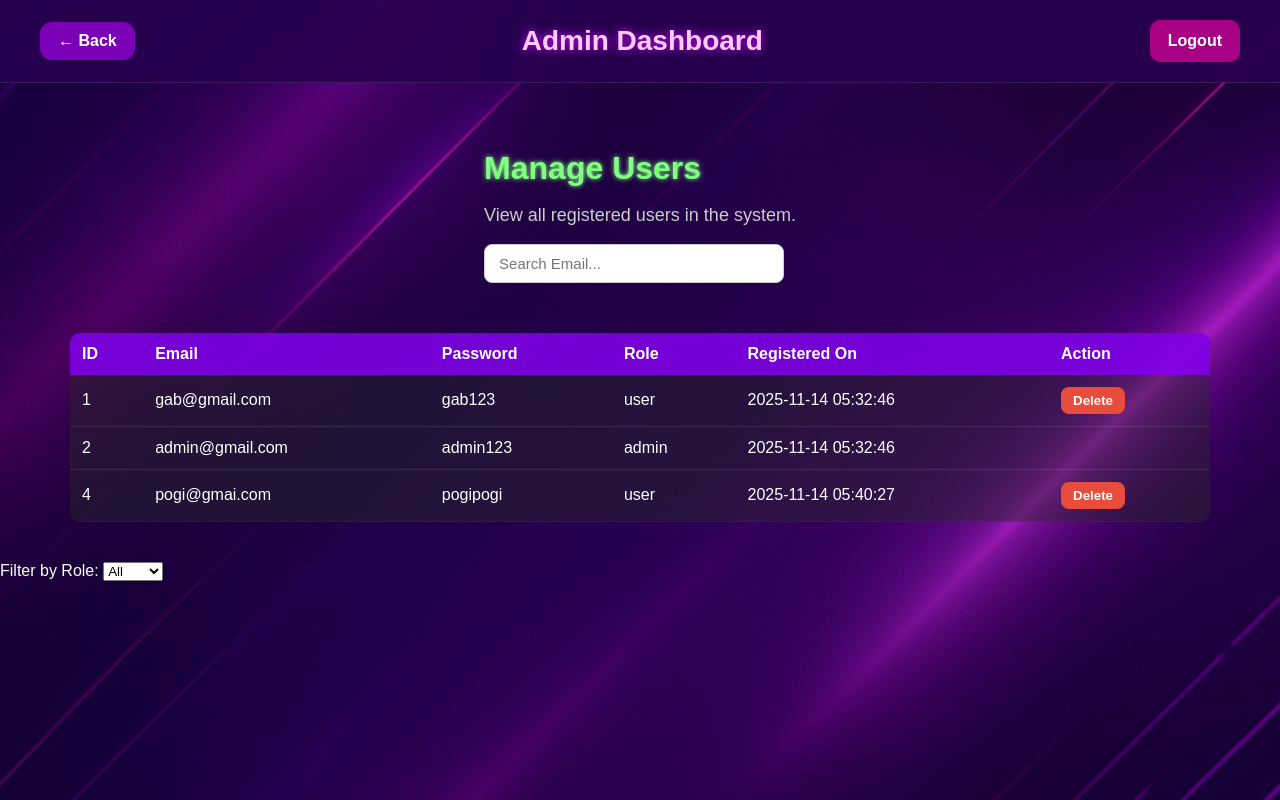
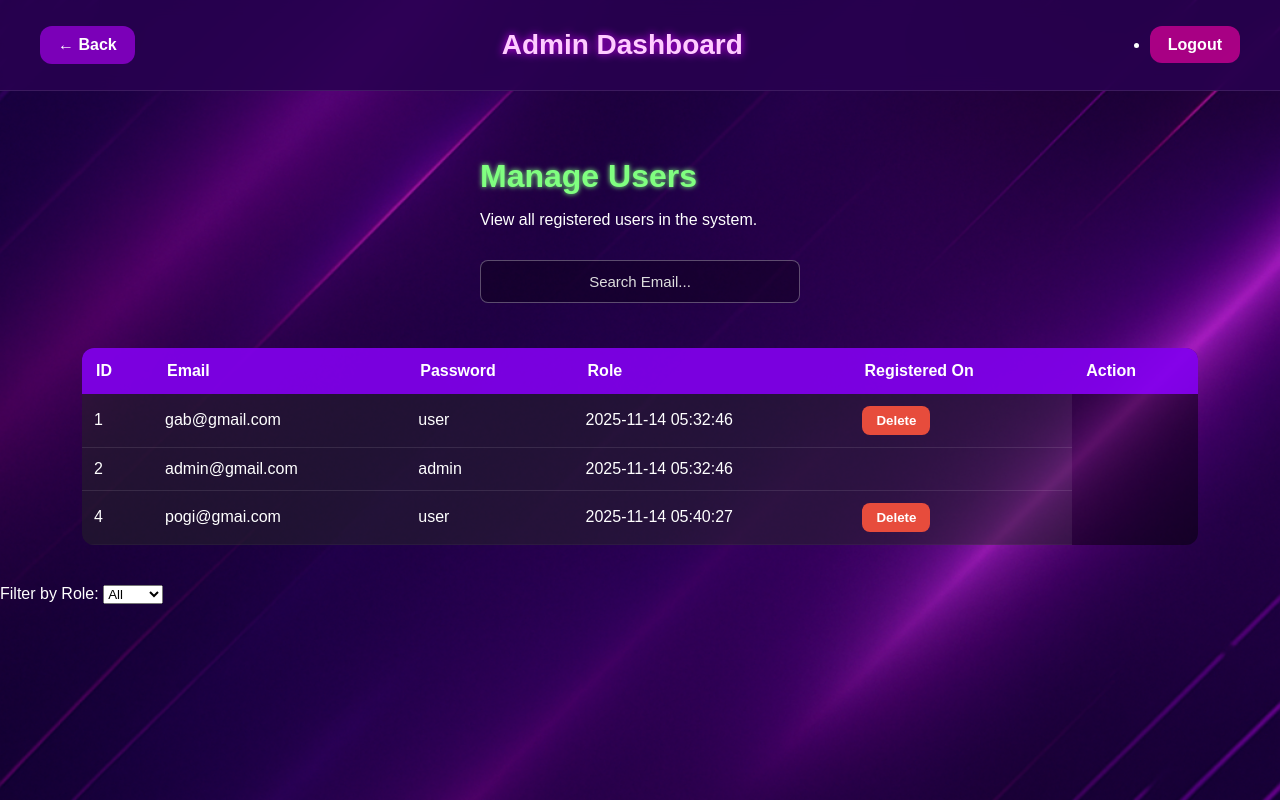
Before and after one commit to gheo08/sstcompany, a Flask app: page /admin/manage-users in a window 1280 px wide. Run offline with Flask 3, Linux system fonts and the light colour scheme; data comes from the database, SQL or seed files in the repository.

Commit message:
removepasswordaminuser,updatedashboard

```diff
--- a/app.py
+++ b/app.py
@@ -557,7 +557,7 @@ def manage_users():
 @app.route('/api/users')
 def api_users():
     conn = get_db_connection()
-    users = conn.execute("SELECT id, email, password, role, datetime(registered_on) as registered_on FROM users").fetchall()
+    users = conn.execute("SELECT id, email, role, datetime(registered_on) as registered_on FROM users").fetchall()
     conn.close()
     users_list = [dict(user) for user in users]
     return jsonify(users_list)
--- a/function/admin_users.js
+++ b/function/admin_users.js
@@ -45,7 +45,6 @@ document.addEventListener("DOMContentLoaded", () => {
             row.innerHTML = `
                 <td>${user.id}</td>
                 <td>${user.email}</td>
-                <td>${user.password}</td>
                 <td>${user.role}</td>
                 <td>${user.registered_on}</td>
                 <td>
--- a/static/admin_users.css
+++ b/static/admin_users.css
@@ -17,7 +17,7 @@ body {
     align-items: center;
     background: rgba(40, 0, 80, 0.85);
     padding: 20px 40px;
-    border-bottom: 1px solid rgba(255, 255, 255, 0.1);
+    border-bottom: 1px solid rgba(255,255,255,0.1);
     backdrop-filter: blur(8px);
     position: sticky;
     top: 0;
@@ -33,56 +33,45 @@ body {
     text-align: center;
 }
 
-/* Header Buttons */
-.back-btn, .logout-btn, .add-btn-header {
+.back-btn,
+.logout-btn {
     padding: 10px 18px;
     border-radius: 12px;
     font-weight: bold;
     color: #fff;
     text-decoration: none;
     cursor: pointer;
-    transition: all 0.3s ease;
-    white-space: nowrap;
-}
-.back-btn { background: rgba(180,0,255,0.6); }
-.back-btn:hover { background: rgba(212,0,255,0.8); transform: translateY(-2px); }
-
-.logout-btn { background: rgba(255,0,170,0.6); }
-.logout-btn:hover { background: rgba(255,51,204,0.8); transform: translateY(-2px); }
-
-
-/* ===== NAVIGATION ===== */
-.admin-header nav ul {
-    list-style: none;
-    display: flex;
-    gap: 20px;
-    margin: 0;
-    padding: 0;
+    transition: .3s ease;
 }
 
-.admin-header nav ul li a {
-    display: inline-block;
-    color: #fff;
-    text-decoration: none;
-    font-weight: bold;
-    padding: 12px 18px;
-    border-radius: 10px;
-    transition: 0.2s;
+/* Back */
+.back-btn {
+    background: rgba(180,0,255,0.6);
+}
+.back-btn:hover {
+    background: rgba(212,0,255,0.8);
+    transform: translateY(-2px);
 }
 
-.admin-header nav ul li a:hover {
-    background: rgba(255, 255, 255, 0.15);
+/* Logout */
+.logout-btn {
+    background: rgba(255,0,170,0.6);
+}
+.logout-btn:hover {
+    background: rgba(255,51,204,0.8);
+    transform: translateY(-2px);
 }
 
 /* ===== MAIN CONTENT ===== */
 .admin-main {
-    padding: 40px;
+    padding: 40px 20px;
     display: flex;
     flex-direction: column;
     align-items: center;
     width: 100%;
 }
 
+/* Title */
 .welcome h2 {
     font-size: 32px;
     margin-bottom: 10px;
@@ -90,24 +79,53 @@ body {
     text-shadow: 0 0 5px #80ff80;
 }
 
-.welcome p {
-    font-size: 18px;
-    color: #ccc;
+/* Search Bar */
+.search-bar {
+    width: 320px;
+    padding: 12px 15px;
+    font-size: 15px;
+    border: 1px solid rgba(255,255,255,0.3);
+    border-radius: 8px;
+    margin-top: 15px;
+    margin-bottom: 25px;
+    outline: none;
+    text-align: center;
+    background: rgba(0,0,0,0.3);
+    color: white;
+}
+
+.search-bar::placeholder {
+    color: #ddd;
+}
+
+/* ===== FILTER DROPDOWN ===== */
+.filter-container {
+    margin: 15px 0;
+}
+
+.filter-container select {
+    padding: 8px 10px;
+    border-radius: 8px;
+    border: 1px solid #aaa;
+    background: rgba(255,255,255,0.8);
+    color: #222;
+    cursor: pointer;
 }
 
 /* ===== USER TABLE ===== */
 .admin-table {
-    width: 95%;
+    width: 90%;
+    max-width: 1200px;
     border-collapse: collapse;
-    margin-top: 30px;
-    background: rgba(0,0,0,0.4);
-    border-radius: 10px;
+    margin-top: 20px;
+    background: rgba(0,0,0,0.45);
+    border-radius: 12px;
     overflow: hidden;
 }
 
 .admin-table th {
-    background: rgba(140,0,255,0.8);
-    padding: 12px;
+    background: rgba(140,0,255,0.85);
+    padding: 14px;
     text-align: left;
     font-size: 16px;
     color: #fff;
@@ -120,96 +138,45 @@ body {
 }
 
 .admin-table tr:hover td {
-    background: rgba(255,255,255,0.15);
+    background: rgba(255,255,255,0.18);
 }
 
-/* ===== COMPLETE BUTTON ===== */
-.complete-btn {
-    padding: 8px 12px;
-    background: #00cc44;
+/* ===== DELETE BUTTON ===== */
+.delete-btn {
+    padding: 7px 14px;
     border: none;
-    border-radius: 6px;
+    border-radius: 8px;
+    background-color: #e74c3c;
+    color: #fff;
+    font-weight: bold;
     cursor: pointer;
-    color: white;
-    font-weight: bold;
-    transition: 0.2s;
+    transition: .2s ease;
 }
 
-.complete-btn:hover {
-    background: #00ff66;
-}
-
-/* ===== STATUS CONTAINER ===== */
-.status-container {
-    display: flex;
-    align-items: center;
-    gap: 15px;
-    margin-bottom: 10px;
-}
-
-/* ===== NOTIFICATION POPUP ===== */
-.order-notification {
-    position: fixed;
-    top: 20px;
-    right: 20px;
-    background-color: #4CAF50;
-    color: white;
-    padding: 12px 20px;
-    border-radius: 8px;
-    box-shadow: 0 4px 10px rgba(0,0,0,0.2);
-    font-weight: bold;
-    z-index: 9999;
-    opacity: 1;
-    transition: opacity 0.5s ease, transform 0.5s ease;
-}
-
-.order-notification.hide {
-    opacity: 0;
-    transform: translateY(-20px);
-}
-
-/* ===== SEARCH BAR ===== */
-.search-bar {
-    width: 300px;
-    padding: 10px 14px;
-    font-size: 15px;
-    border: 1px solid #ccc;
-    border-radius: 8px;
-    margin-bottom: 20px;
+.delete-btn:hover {
+    background-color: #c0392b;
+    transform: translateY(-1px);
 }
 
 /* ===== RESPONSIVE ===== */
 @media (max-width: 800px) {
     .admin-header {
         flex-direction: column;
-        align-items: flex-start;
-        padding: 15px 20px;
         gap: 10px;
+        padding: 15px;
     }
+
     .admin-header h1 {
-        text-align: left;
-        margin: 10px 0;
+        margin-top: 10px;
+        text-align: center;
     }
-    .admin-header nav ul {
-        flex-wrap: wrap;
-        gap: 10px;
-        width: 100%;
+
+    .admin-table {
+        width: 95%;
+        font-size: 14px;
+    }
+
+    .search-bar {
+        width: 90%;
     }
 }
-
-/* ===== DELETE BUTTON ===== */
-.delete-btn {
-    padding: 6px 12px;
-    border: none;
-    border-radius: 8px;
-    background-color: #e74c3c; /* Red */
-    color: #fff;
-    font-weight: bold;
-    cursor: pointer;
-    transition: all 0.2s ease;
-}
-
-.delete-btn:hover {
-    background-color: #c0392b; /* Darker red on hover */
-    transform: translateY(-1px);
-}
```
Also changed, not shown: templates/dashboard.html (+0 -7 lines).
